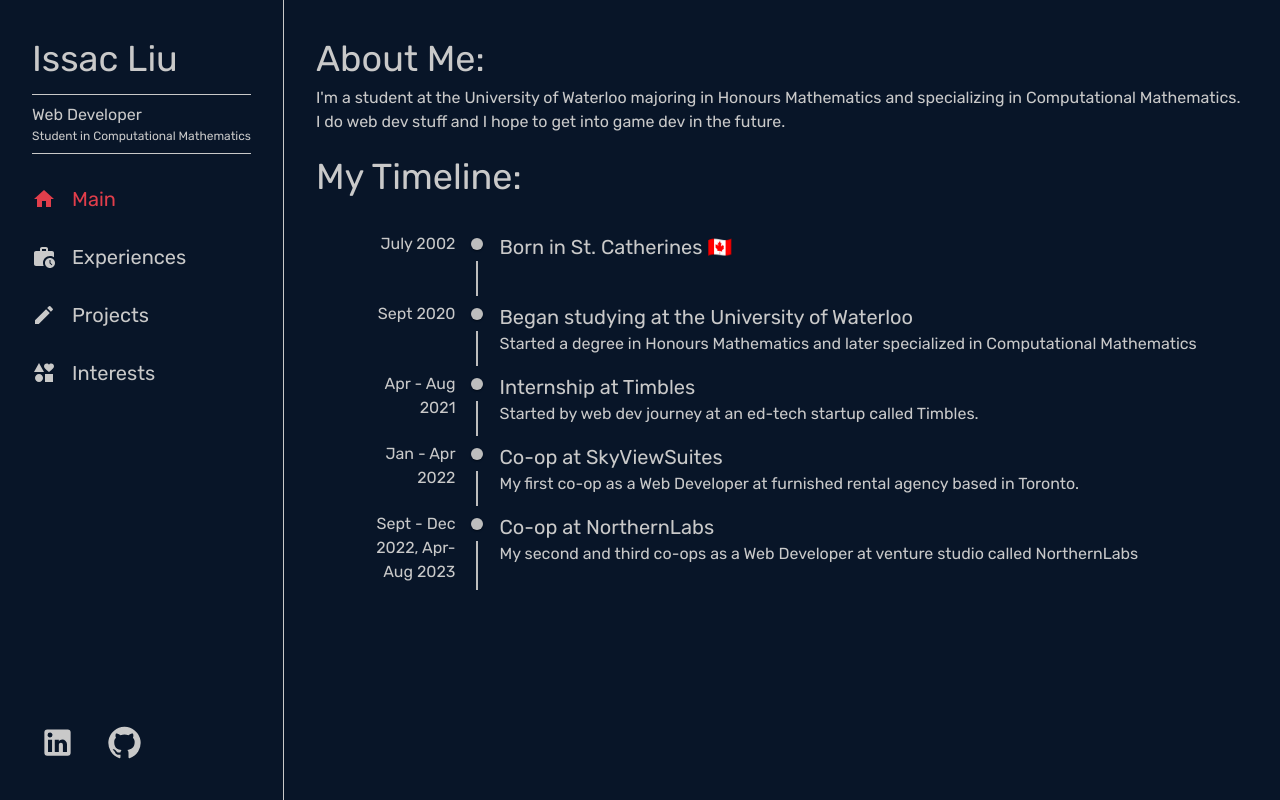
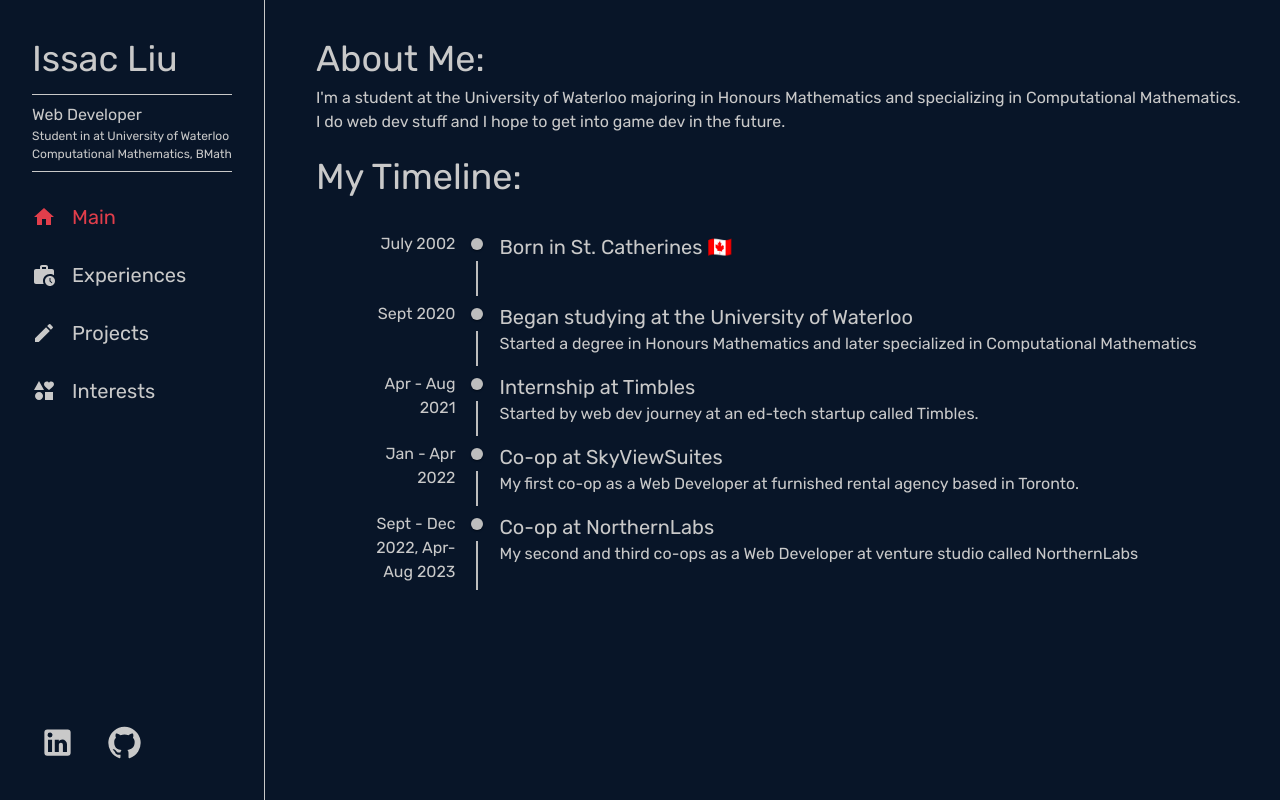
Before and after one commit to yung-tat/yung-tat.github.io, a React (Vite) app: page / in a window 1280 px wide. Built offline with nearby package versions, Linux system fonts and the light colour scheme.

Commit message:
Add blur and transitions

```diff
--- a/src/components/Layout/Layout.tsx
+++ b/src/components/Layout/Layout.tsx
@@ -7,6 +7,7 @@ import { Route, Router, Routes } from "react-router-dom";
 import Main from "../../pages/Main";
 import Interests from "../../pages/Interests";
 import Projects from "../../pages/Projects";
+import { blurEffect } from "../../constants/common";
 
 const Layout = () => {
   return (
@@ -24,6 +25,7 @@ const Layout = () => {
           flex: 1,
           padding: 4,
           backgroundColor: theme.palette.primary.main,
+          filter: blurEffect,
         })}
       >
         <Routes>
--- a/src/components/Sidebar/Sidebar.tsx
+++ b/src/components/Sidebar/Sidebar.tsx
@@ -13,7 +13,7 @@ import { INavLink } from "../../types/common";
 import ContactLinks from "./components/ContactLinks";
 import NavLinks from "./components/NavLinks";
 import SidebarHeader from "./components/SidebarHeader";
-import { darkBorder } from "../../constants/common";
+import { blurEffect, darkBorder } from "../../constants/common";
 
 const Sidebar = () => {
   return (
@@ -33,6 +33,7 @@ const Sidebar = () => {
           boxSizing: "border-box",
           height: "100%",
           borderRight: "1px solid " + darkBorder,
+          filter: blurEffect,
         }}
       >
         <SidebarHeader />
--- a/src/components/Sidebar/components/NavLinks/NavLinks.tsx
+++ b/src/components/Sidebar/components/NavLinks/NavLinks.tsx
@@ -22,6 +22,10 @@ const NavLinks = () => {
           location.pathname == navlink.path
             ? theme.palette.secondary.main
             : undefined,
+        transition: theme.transitions.create(["background-color", "color"], {
+          easing: theme.transitions.easing.easeInOut,
+          duration: theme.transitions.duration.standard,
+        }),
       })}
       onClick={() => navigate(navlink.path)}
       disableGutters
--- a/src/components/Sidebar/components/SidebarHeader/SidebarHeader.tsx
+++ b/src/components/Sidebar/components/SidebarHeader/SidebarHeader.tsx
@@ -7,7 +7,10 @@ const SidebarHeader = () => {
       <Divider sx={{ marginY: 1 }} />
       <Typography>Web Developer</Typography>
       <Typography sx={{ fontSize: "12px" }}>
-        Student in Computational Mathematics
+        Student in at University of Waterloo
+      </Typography>
+      <Typography sx={{ fontSize: "12px" }}>
+        Computational Mathematics, BMath
       </Typography>
       <Divider sx={{ marginY: 1 }} />
     </Box>
--- a/src/constants/common.ts
+++ b/src/constants/common.ts
@@ -1,2 +1,3 @@
 export const lightBorder = "rgba(0,0,0,0.75)";
 export const darkBorder = "#c9c9c9";
+export const blurEffect = "blur(0.1px)";
```
